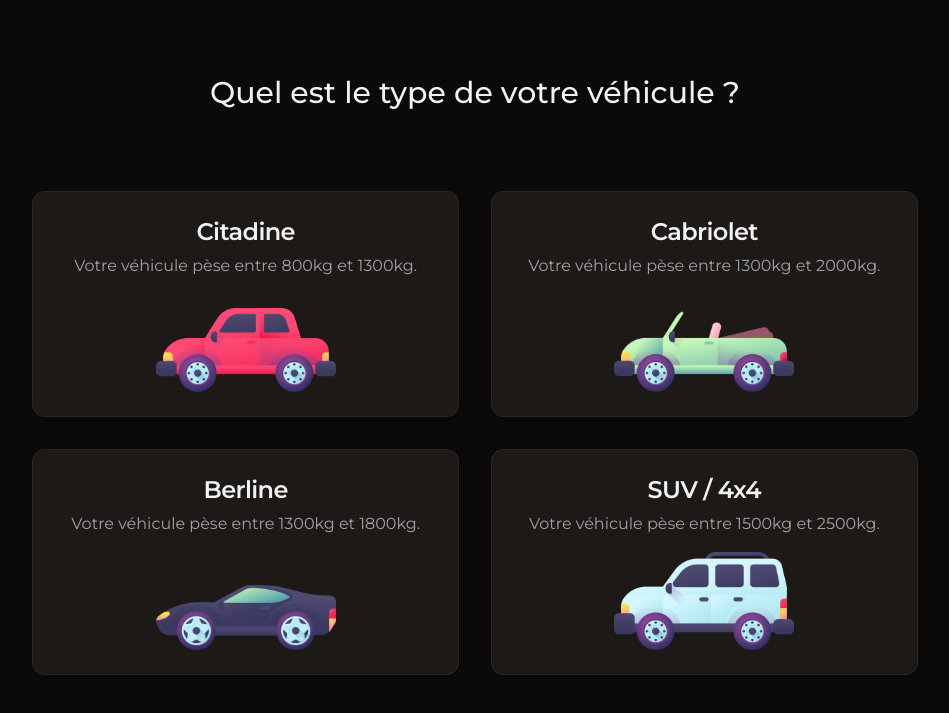
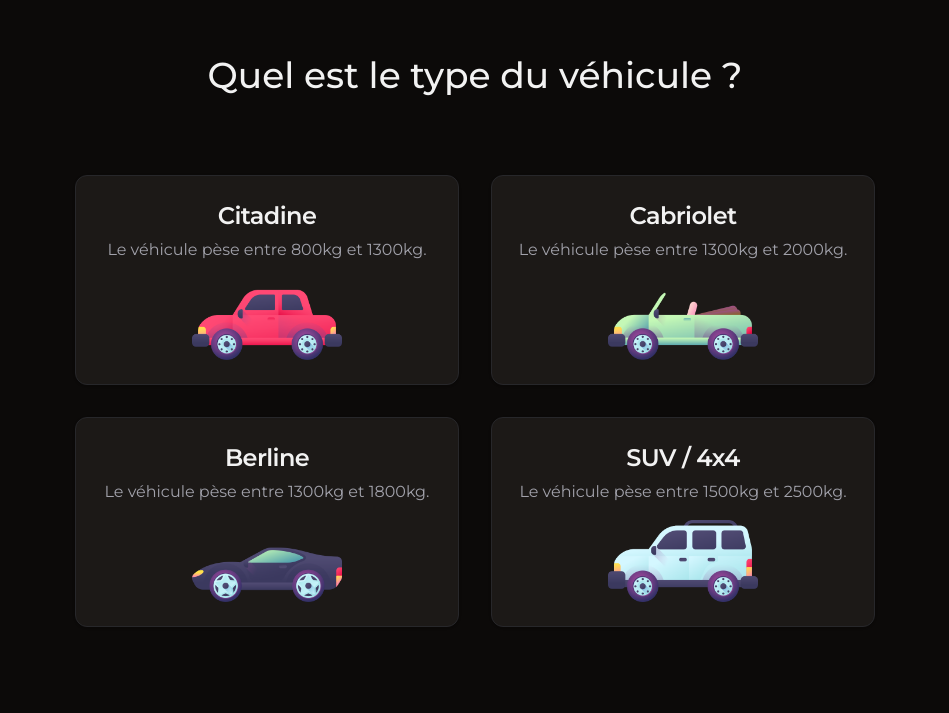
Before and after one commit to maxencebonamy/Asynconf-2023, a Next.js app: page / in a window 1280 px wide. Shown: the part 889-1602 px from the top of the page, without its empty margins (165-1114 px from the left). Built offline with nearby package versions, Linux system fonts and the light colour scheme.

Commit message:
Car Section

```diff
--- a/src/components/sections/car/CarCard.tsx
+++ b/src/components/sections/car/CarCard.tsx
@@ -4,24 +4,26 @@ import { Card, CardContent, CardDescription, CardHeader, CardTitle } from "../..
 import Image from "next/image"
 import carImages from "@/assets/images/cars/carImages"
 import { CarType } from "@/lib/types"
+import { cn } from "@/lib/utils"
 
 interface CarCardProps {
     car: CarType
     onClick: () => void
+    selected?: boolean
 }
 
-const CarCard = ({ car, onClick }: CarCardProps) => {
+const CarCard = ({ car, onClick, selected }: CarCardProps) => {
     return (
-        <Card className="cursor-pointer w-4/12" onClick={onClick}>
+        <Card className={cn("cursor-pointer w-96 transition-all duration-500 hover:bg-muted", selected ? "border-muted-foreground" : "")} onClick={onClick}>
             <CardHeader className="pb-2">
                 <CardTitle className="text-2xl font-semibold text-center">{car.name}</CardTitle>
                 <CardDescription className="text-md text-center">
-                    {`Votre véhicule pèse entre ${car.minWeight}kg et ${car.maxWeight}kg.`}
+                    {`Le véhicule pèse entre ${car.minWeight}kg et ${car.maxWeight}kg.`}
                 </CardDescription>
             </CardHeader>
 
             <CardContent className="flex flex-col items-center justify-start pt-2">
-                <Image className="m-0 p-0" src={carImages[car.id]} alt={`${car.name} icon`} width={180} height={180} />
+                <Image className="m-0 p-0" src={carImages[car.id]} alt={`${car.name} icon`} width={150} height={150} />
             </CardContent>
         </Card>
     )
--- a/src/components/sections/car/CarSection.tsx
+++ b/src/components/sections/car/CarSection.tsx
@@ -1,6 +1,8 @@
 import cars from "@/assets/data/cars.json"
 import CarCard from "./CarCard"
 import { CarType } from "@/lib/types"
+import { useEffect } from "react"
+import { scrollToSection } from "@/lib/utils"
 
 interface CarSectionProps {
     sectionRef: React.RefObject<HTMLElement>
@@ -12,16 +14,21 @@ interface CarSectionProps {
 const CarSection = ({sectionRef, nextSection, car, setCar}: CarSectionProps) => {
     const updateCar = (value: CarType) => {
         setCar(value)
-        nextSection.current?.scrollIntoView({ behavior: 'smooth', block: 'start' })
     }
 
+    useEffect(() => {
+        const timeout = setTimeout(() => {
+            scrollToSection(nextSection)
+        }, 500)
+    }, [car])
+
     return (
-        <section ref={sectionRef} className="w-full h-screen flex flex-col items-center justify-center gap-16">
-            <h2 className="text-3xl font-medium pb-4 text-center">Quel est le type de votre véhicule ?</h2>
-            <div className="flex flex-row flex-wrap items-stretch justify-center gap-8">
+        <section ref={sectionRef} className="w-full h-screen flex flex-col items-center justify-start gap-16 p-8">
+            <h2 className="text-4xl font-medium pt-12 pb-4 text-center">Quel est le type du véhicule ?</h2>
+            <div className="flex flex-row flex-wrap items-stretch justify-center gap-8 max-w-[800px]">
                 {
                     cars.map(e => (
-                        <CarCard key={e.id} car={e} onClick={() => updateCar(e)} />
+                        <CarCard key={e.id} car={e} onClick={() => updateCar(e)} selected={car === e} />
                     ))
                 }
             </div>
```
